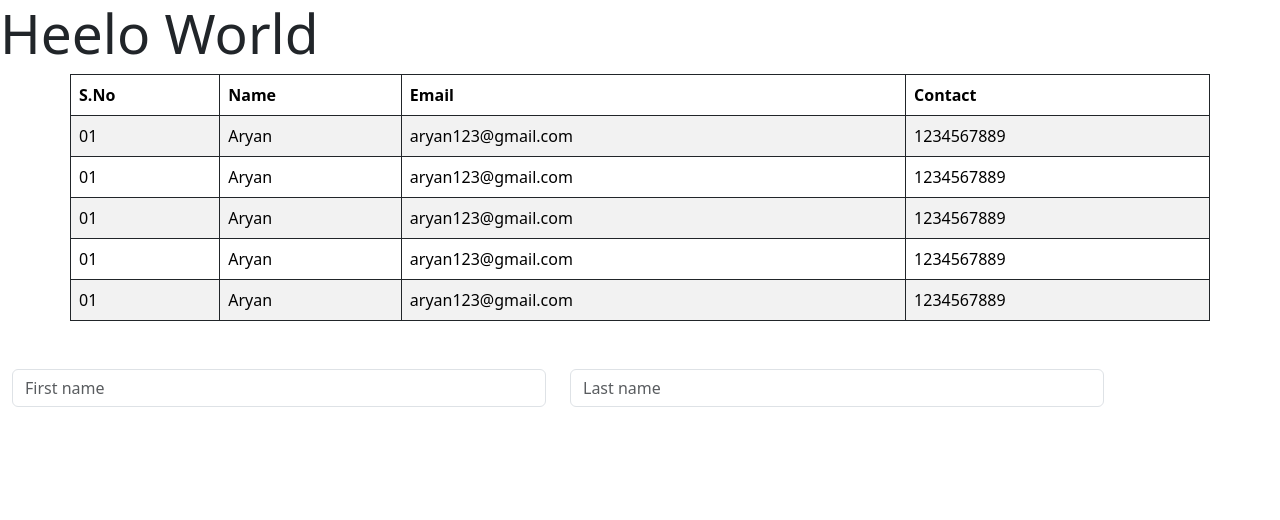
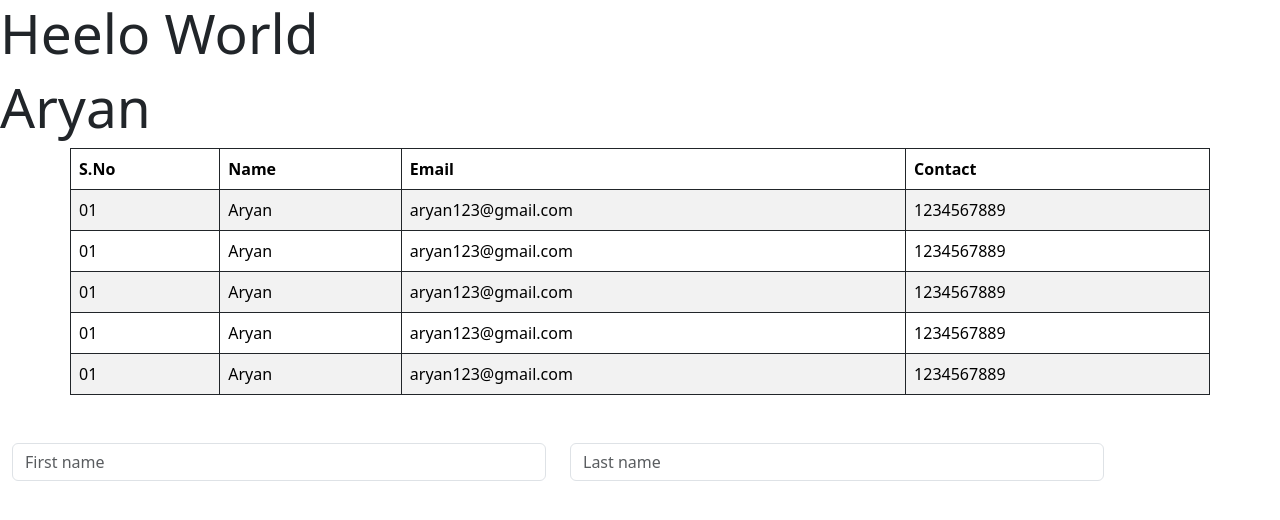
Before and after one commit to aryan8784/git-class-15, a plain HTML site: page index.html in a window 1280 px wide. Drawn offline with nearby package versions, Linux system fonts and the light colour scheme.

Commit message:
Last update

```diff
--- a/index.html
+++ b/index.html
@@ -13,6 +13,7 @@
 
         <div>
             <h1>Heelo World</h1>
+            <h2>Aryan</h2>
         </div>
 
         <table class="table table-bordered border-dark table-striped table-hover container">
--- a/style.css
+++ b/style.css
@@ -1,3 +1,8 @@
 h1{
     font-size: 55px;
 }
+
+h2{
+    font-size: 55px;
+
+}
```
